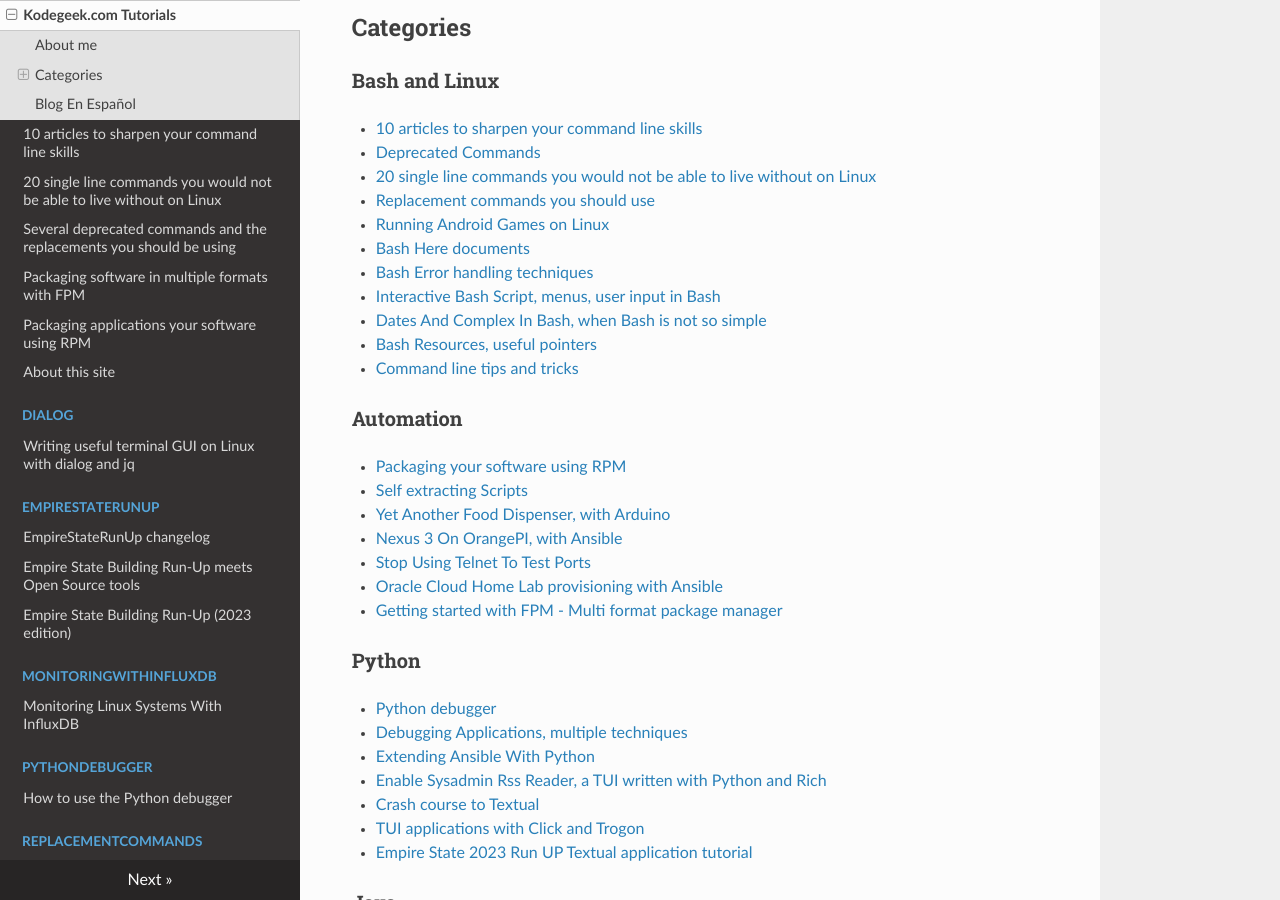
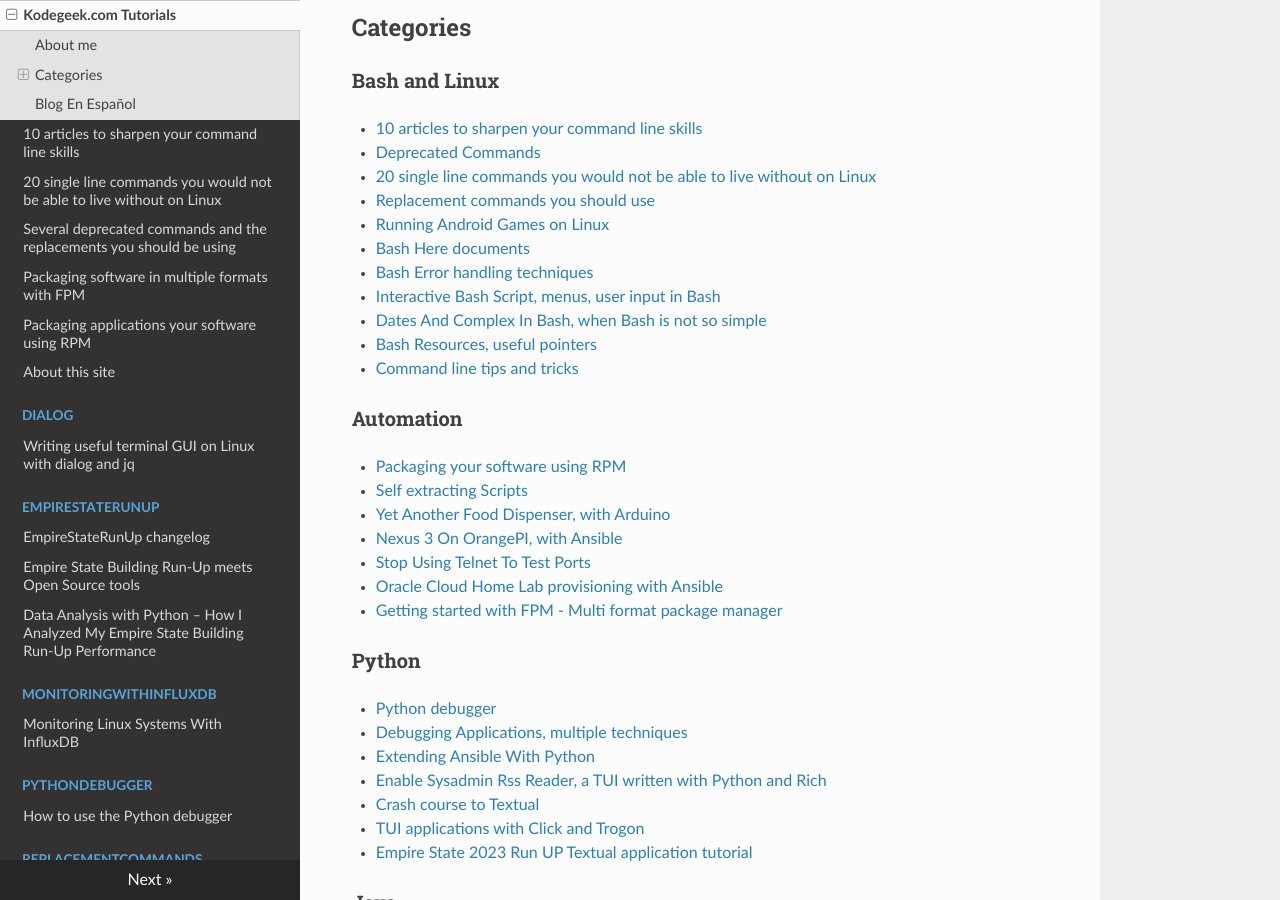
Before and after one commit to josevnz/tutorials, an MkDocs documentation site: the page built from docs/README.md, in a window 1280 px wide and 900 px high, scrolled down 349 px. Built offline with MkDocs 1.6.1, drawn with Linux system fonts in a browser that asks for light colours; nearby versions of some CDN libraries.

Commit message:
Bug-fixes, improvements for the tutorial

```diff
--- a/docs/EmpireStateRunUp/TUTORIAL.md
+++ b/docs/EmpireStateRunUp/TUTORIAL.md
@@ -1,4 +1,4 @@
-# Empire State Building Run-Up (2023 edition)
+# Data Analysis with Python – How I Analyzed My Empire State Building Run-Up Performance
 
 ![empire_state_runup.png](images/empire_state_runup.png)
 
```
